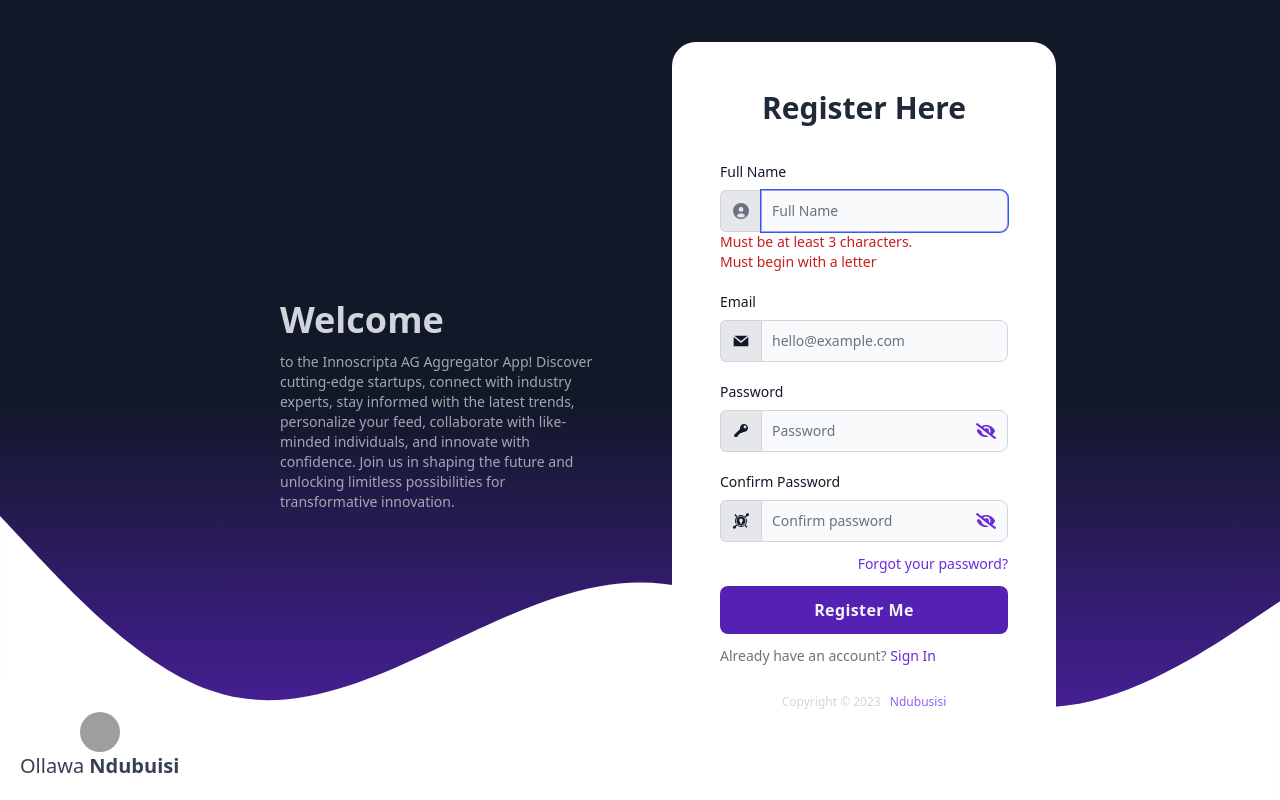
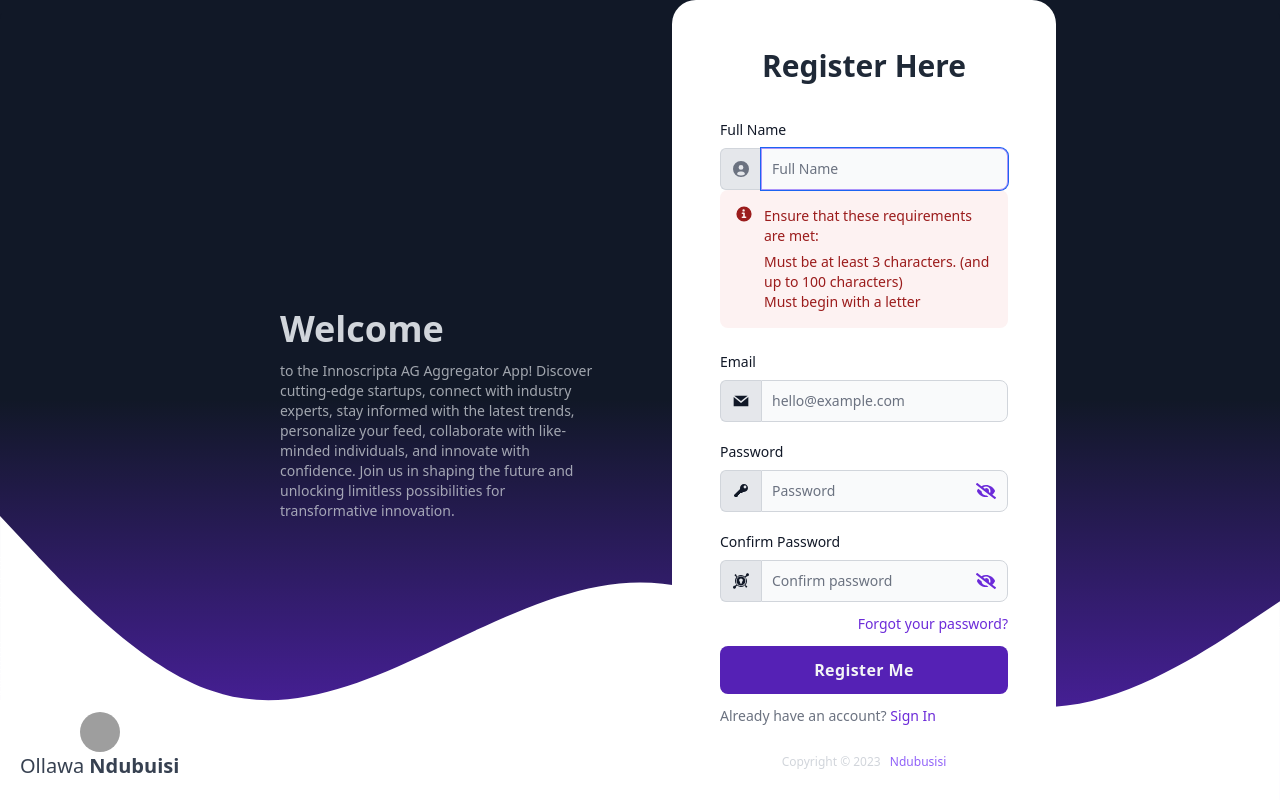
Before and after one commit to Ndollawa/news-app-frontend, a React (Create React App) app: page /register in a window 1280 px wide. Built offline with nearby package versions, Linux system fonts and the light colour scheme; grey boxes are pictures that could not be loaded.

Commit message:
modified auth pages

```diff
--- a/src/features/pages/auth/Register.tsx
+++ b/src/features/pages/auth/Register.tsx
@@ -265,7 +265,19 @@ const handleRegistration:FormEventHandler = async (e:FormEvent) =>{
                     id="full-name"
                   />
                 </div>
-                {(fullNameFocus && !validFullName) && <p className='text-sm font-medium text-red-700 dark:text-red-500'>Must be at least 3  characters.<br/>Must begin with  a letter</p>}
+                {(fullNameFocus && !validFullName) && <div className="flex p-4 mb-4 text-sm text-red-800 rounded-lg bg-red-50 dark:bg-gray-800 dark:text-red-400" role="alert">
+  <svg className="flex-shrink-0 inline w-4 h-4 mr-3 mt-[2px]" aria-hidden="true" xmlns="http://www.w3.org/2000/svg" fill="currentColor" viewBox="0 0 20 20">
+    <path d="M10 .5a9.5 9.5 0 1 0 9.5 9.5A9.51 9.51 0 0 0 10 .5ZM9.5 4a1.5 1.5 0 1 1 0 3 1.5 1.5 0 0 1 0-3ZM12 15H8a1 1 0 0 1 0-2h1v-3H8a1 1 0 0 1 0-2h2a1 1 0 0 1 1 1v4h1a1 1 0 0 1 0 2Z"/>
+  </svg>
+  <span className="sr-only">Error</span>
+  <div>
+    <span className="font-medium">Ensure that these requirements are met:</span>
+      <ul className="mt-1.5 ml-4 list-disc list-inside">
+        <li>Must be at least 3  characters. (and up to 100 characters)</li>
+        <li>Must begin with  a letter</li>
+    </ul>
+  </div>
+</div>}
               </div>
               <div className="">
                 <label
@@ -295,7 +307,22 @@ const handleRegistration:FormEventHandler = async (e:FormEvent) =>{
                     id="email"
                   />
                 </div>
-                {(emailFocus &&  !validEmail) &&<p className='text-sm font-medium text-red-700 dark:text-red-500' id='uemailnote'>Must begin with letter followed by @ and a provider and end with a domain . eg. youremail@provider.com</p>}
+                {(emailFocus &&  !validEmail) &&
+                <div className="flex p-4 mb-4 text-sm text-red-800 rounded-lg bg-red-50 dark:bg-gray-800 dark:text-red-400" role="alert">
+                <svg className="flex-shrink-0 inline w-4 h-4 mr-3 mt-[2px]" aria-hidden="true" xmlns="http://www.w3.org/2000/svg" fill="currentColor" viewBox="0 0 20 20">
+                  <path d="M10 .5a9.5 9.5 0 1 0 9.5 9.5A9.51 9.51 0 0 0 10 .5ZM9.5 4a1.5 1.5 0 1 1 0 3 1.5 1.5 0 0 1 0-3ZM12 15H8a1 1 0 0 1 0-2h1v-3H8a1 1 0 0 1 0-2h2a1 1 0 0 1 1 1v4h1a1 1 0 0 1 0 2Z"/>
+                </svg>
+                <span className="sr-only">Danger</span>
+                <div>
+                  <span className="font-medium">Ensure that these requirements are met:</span>
+                    <ul className="mt-1.5 ml-4 list-disc list-inside">
+                      <li>At least 10 characters (and up to 100 characters)</li>
+                      <li>Must begin with letter followed by @ and a provider. eg. youremail@provider.com</li>
+                      <li>Mustnend with a domain</li>
+                  </ul>
+                </div>
+              </div>
+              }
               </div>
               <div className="">
                 <label
@@ -354,7 +381,21 @@ const handleRegistration:FormEventHandler = async (e:FormEvent) =>{
                   </svg>
                 </div>
                 </div>
-                {(pwdFocus && ! validPwd) && <p className='text-sm font-medium text-red-700 dark:text-red-500'>8 to 24 characters.<br/>Must include uppercase and lowercase letters, a number and a special character.<br/> Allowed Special characters: <span aria-label="underscore">_</span> <span aria-label="hyphens">-</span><span aria-label="at symbol">@</span><span aria-label="hashtag">#</span><span aria-label="dollar sign">$</span><span aria-label="percent">% </span> </p>}
+                {(pwdFocus && ! validPwd) &&
+                <div className="flex p-4 mb-4 text-sm text-red-800 rounded-lg bg-red-50 dark:bg-gray-800 dark:text-red-400" role="alert">
+                <svg className="flex-shrink-0 inline w-4 h-4 mr-3 mt-[2px]" aria-hidden="true" xmlns="http://www.w3.org/2000/svg" fill="currentColor" viewBox="0 0 20 20">
+                  <path d="M10 .5a9.5 9.5 0 1 0 9.5 9.5A9.51 9.51 0 0 0 10 .5ZM9.5 4a1.5 1.5 0 1 1 0 3 1.5 1.5 0 0 1 0-3ZM12 15H8a1 1 0 0 1 0-2h1v-3H8a1 1 0 0 1 0-2h2a1 1 0 0 1 1 1v4h1a1 1 0 0 1 0 2Z"/>
+                </svg>
+                <span className="sr-only">Error</span>
+                <div>
+                  <span className="font-medium">Ensure that these requirements are met:</span>
+                    <ul className="mt-1.5 ml-4 list-disc list-inside">
+                      <li>At least 8 characters (and up to 24 characters)</li>
+                      <li>Must include uppercase and lowercase letters</li>
+                      <li>Must include at least one special character, e.g.,- % $ ! @ # ?</li>
+                  </ul>
+                </div>
+              </div>}
               </div>
               <div className="">
                 <label
@@ -413,7 +454,15 @@ const handleRegistration:FormEventHandler = async (e:FormEvent) =>{
                   </svg>
                 </div>
                 </div>
-                {(matchFocus && !validMatch) && <p className='text-sm font-medium text-red-700 dark:text-red-500' id='confirmpwdnote'>Passwords do not match!</p>}
+                {(matchFocus && !validMatch) &&<div className="flex items-center p-4 mb-4 text-sm text-red-800 border border-red-300 rounded-lg bg-red-50 dark:bg-gray-800 dark:text-red-400 dark:border-red-800" role="alert">
+  <svg className="flex-shrink-0 inline w-4 h-4 mr-3" aria-hidden="true" xmlns="http://www.w3.org/2000/svg" fill="currentColor" viewBox="0 0 20 20">
+    <path d="M10 .5a9.5 9.5 0 1 0 9.5 9.5A9.51 9.51 0 0 0 10 .5ZM9.5 4a1.5 1.5 0 1 1 0 3 1.5 1.5 0 0 1 0-3ZM12 15H8a1 1 0 0 1 0-2h1v-3H8a1 1 0 0 1 0-2h2a1 1 0 0 1 1 1v4h1a1 1 0 0 1 0 2Z"/>
+  </svg>
+  <span className="sr-only">Info</span>
+  <div>
+    <span className="font-medium">Error!</span> Passwords do not match.
+  </div>
+</div>}
               </div>
 
 
```
